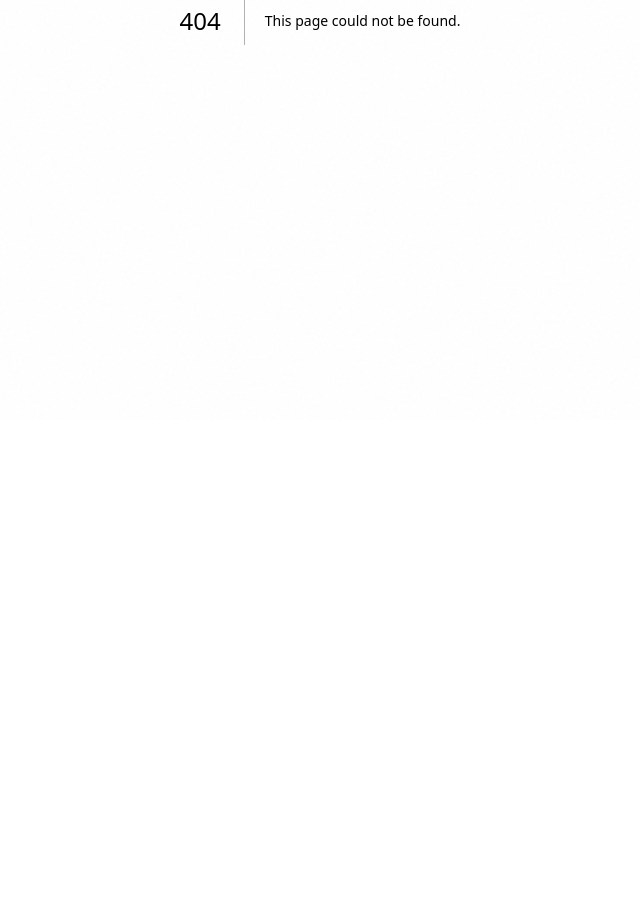
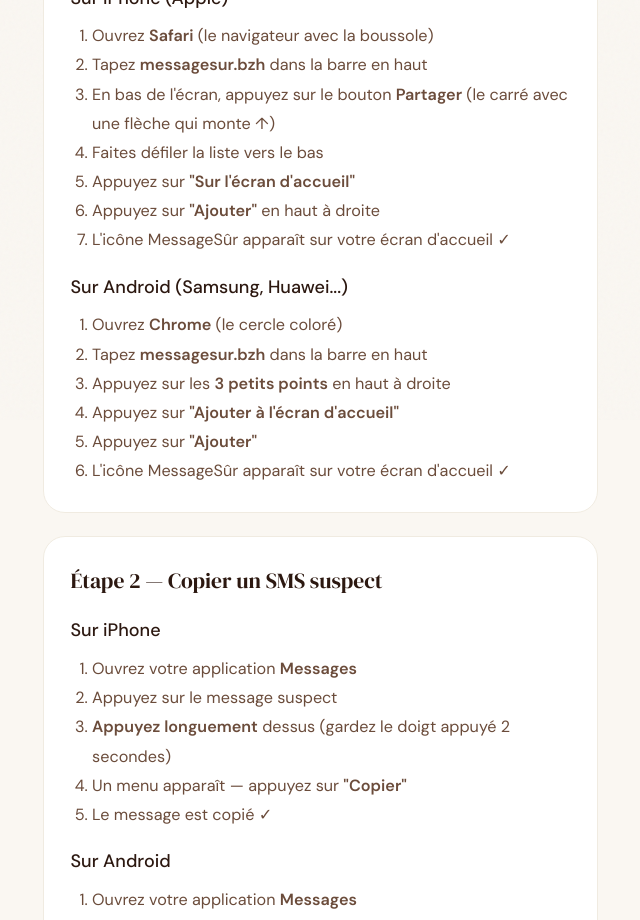
Before and after one commit to SYAL56/messagesur, a Next.js app: page /guide in a window 1280 px wide. Before the commit this address had no page. Shown: the part 380-1300 px from the top of the page, without its empty margins (320-960 px from the left). Before the commit the page ends 800 px from the top, so only its background shows below. Built offline with nearby package versions, Linux system fonts and the light colour scheme.

Commit message:
Ajout page guide utilisation

```diff
--- /dev/null
+++ b/app/guide/page.tsx
@@ -0,0 +1,105 @@
+import Link from 'next/link'
+
+export default function Guide() {
+  return (
+    <main style={{maxWidth:'600px',margin:'0 auto',padding:'2rem 1.25rem 4rem',fontFamily:'var(--font-sans)'}}>
+      <h1 style={{fontFamily:'var(--font-serif)',fontSize:'2rem',fontWeight:400,marginBottom:'0.5rem',color:'var(--warm-brown)'}}>Comment utiliser MessageSûr sur votre téléphone</h1>
+      <p style={{color:'var(--light-brown)',fontSize:'0.9rem',marginBottom:'2rem'}}>Guide pas à pas pour débutants</p>
+
+      <div style={{background:'white',borderRadius:'22px',padding:'1.5rem',border:'1px solid var(--cream-dark)',marginBottom:'1.25rem'}}>
+        <h2 style={{fontFamily:'var(--font-serif)',fontSize:'1.2rem',fontWeight:400,color:'var(--warm-brown)',marginBottom:'0.5rem'}}>Étape 1 — Ajouter le site sur votre écran d'accueil</h2>
+        <p style={{color:'var(--mid-brown)',fontSize:'0.9rem',marginBottom:'1rem',fontStyle:'italic'}}>Faites cela une seule fois. Ensuite vous aurez une icône comme une application.</p>
+
+        <h3 style={{fontSize:'1rem',fontWeight:500,color:'var(--warm-brown)',marginBottom:'0.5rem'}}>Sur iPhone (Apple)</h3>
+        <ol style={{color:'var(--mid-brown)',fontSize:'0.9rem',lineHeight:1.8,paddingLeft:'1.2rem',marginBottom:'1rem'}}>
+          <li>Ouvrez <strong>Safari</strong> (le navigateur avec la boussole)</li>
+          <li>Tapez <strong>messagesur.bzh</strong> dans la barre en haut</li>
+          <li>En bas de l'écran, appuyez sur le bouton <strong>Partager</strong> (le carré avec une flèche qui monte ↑)</li>
+          <li>Faites défiler la liste vers le bas</li>
+          <li>Appuyez sur <strong>"Sur l'écran d'accueil"</strong></li>
+          <li>Appuyez sur <strong>"Ajouter"</strong> en haut à droite</li>
+          <li>L'icône MessageSûr apparaît sur votre écran d'accueil ✓</li>
+        </ol>
+
+        <h3 style={{fontSize:'1rem',fontWeight:500,color:'var(--warm-brown)',marginBottom:'0.5rem'}}>Sur Android (Samsung, Huawei...)</h3>
+        <ol style={{color:'var(--mid-brown)',fontSize:'0.9rem',lineHeight:1.8,paddingLeft:'1.2rem'}}>
+          <li>Ouvrez <strong>Chrome</strong> (le cercle coloré)</li>
+          <li>Tapez <strong>messagesur.bzh</strong> dans la barre en haut</li>
+          <li>Appuyez sur les <strong>3 petits points</strong> en haut à droite</li>
+          <li>Appuyez sur <strong>"Ajouter à l'écran d'accueil"</strong></li>
+          <li>Appuyez sur <strong>"Ajouter"</strong></li>
+          <li>L'icône MessageSûr apparaît sur votre écran d'accueil ✓</li>
+        </ol>
+      </div>
+
+      <div style={{background:'white',borderRadius:'22px',padding:'1.5rem',border:'1px solid var(--cream-dark)',marginBottom:'1.25rem'}}>
+        <h2 style={{fontFamily:'var(--font-serif)',fontSize:'1.2rem',fontWeight:400,color:'var(--warm-brown)',marginBottom:'1rem'}}>Étape 2 — Copier un SMS suspect</h2>
+
+        <h3 style={{fontSize:'1rem',fontWeight:500,color:'var(--warm-brown)',marginBottom:'0.5rem'}}>Sur iPhone</h3>
+        <ol style={{color:'var(--mid-brown)',fontSize:'0.9rem',lineHeight:1.8,paddingLeft:'1.2rem',marginBottom:'1rem'}}>
+          <li>Ouvrez votre application <strong>Messages</strong></li>
+          <li>Appuyez sur le message suspect</li>
+          <li><strong>Appuyez longuement</strong> dessus (gardez le doigt appuyé 2 secondes)</li>
+          <li>Un menu apparaît — appuyez sur <strong>"Copier"</strong></li>
+          <li>Le message est copié ✓</li>
+        </ol>
+
+        <h3 style={{fontSize:'1rem',fontWeight:500,color:'var(--warm-brown)',marginBottom:'0.5rem'}}>Sur Android</h3>
+        <ol style={{color:'var(--mid-brown)',fontSize:'0.9rem',lineHeight:1.8,paddingLeft:'1.2rem'}}>
+          <li>Ouvrez votre application <strong>Messages</strong></li>
+          <li><strong>Appuyez longuement</strong> sur le message suspect (2 secondes)</li>
+          <li>Le message se surligne en bleu</li>
+          <li>Appuyez sur l'icône <strong>Copier</strong> en haut</li>
+          <li>Le message est copié ✓</li>
+        </ol>
+      </div>
+
+      <div style={{background:'white',borderRadius:'22px',padding:'1.5rem',border:'1px solid var(--cream-dark)',marginBottom:'1.25rem'}}>
+        <h2 style={{fontFamily:'var(--font-serif)',fontSize:'1.2rem',fontWeight:400,color:'var(--warm-brown)',marginBottom:'1rem'}}>Étape 3 — Copier un email suspect</h2>
+
+        <h3 style={{fontSize:'1rem',fontWeight:500,color:'var(--warm-brown)',marginBottom:'0.5rem'}}>Sur iPhone et Android</h3>
+        <ol style={{color:'var(--mid-brown)',fontSize:'0.9rem',lineHeight:1.8,paddingLeft:'1.2rem'}}>
+          <li>Ouvrez votre application <strong>Mail</strong> ou <strong>Gmail</strong></li>
+          <li>Ouvrez l'email suspect</li>
+          <li><strong>Appuyez longuement</strong> sur le texte de l'email</li>
+          <li>Des petites poignées bleues apparaissent</li>
+          <li>Faites glisser pour sélectionner tout le texte</li>
+          <li>Appuyez sur <strong>"Copier"</strong></li>
+          <li>Le texte est copié ✓</li>
+        </ol>
+      </div>
+
+      <div style={{background:'white',borderRadius:'22px',padding:'1.5rem',border:'1px solid var(--cream-dark)',marginBottom:'1.25rem'}}>
+        <h2 style={{fontFamily:'var(--font-serif)',fontSize:'1.2rem',fontWeight:400,color:'var(--warm-brown)',marginBottom:'1rem'}}>Étape 4 — Analyser le message sur MessageSûr</h2>
+        <ol style={{color:'var(--mid-brown)',fontSize:'0.9rem',lineHeight:1.8,paddingLeft:'1.2rem',marginBottom:'1rem'}}>
+          <li>Appuyez sur l'icône <strong>MessageSûr</strong> sur votre écran d'accueil</li>
+          <li>Appuyez sur la grande zone blanche <strong>"Collez votre message ici"</strong></li>
+          <li><strong>Appuyez longuement</strong> dans cette zone (2 secondes)</li>
+          <li>Appuyez sur <strong>"Coller"</strong></li>
+          <li>Votre message apparaît dans la zone ✓</li>
+          <li>Appuyez sur le bouton bleu <strong>"Analyser ce message"</strong></li>
+          <li>Attendez 3 secondes</li>
+          <li>Lisez le résultat :</li>
+        </ol>
+        <div style={{display:'flex',flexDirection:'column',gap:'8px',padding:'1rem',background:'var(--cream)',borderRadius:'14px'}}>
+          <div style={{display:'flex',alignItems:'center',gap:'10px',fontSize:'0.95rem',color:'#7F0000'}}>🔴 <strong>Rouge</strong> = Danger, ne cliquez sur rien !</div>
+          <div style={{display:'flex',alignItems:'center',gap:'10px',fontSize:'0.95rem',color:'#7A4100'}}>🟠 <strong>Orange</strong> = Méfiance, vérifiez avant d'agir</div>
+          <div style={{display:'flex',alignItems:'center',gap:'10px',fontSize:'0.95rem',color:'#1B5E20'}}>🟢 <strong>Vert</strong> = Message normal, pas d'inquiétude</div>
+        </div>
+      </div>
+
+      <div style={{background:'#E3F2FD',borderRadius:'22px',padding:'1.5rem',border:'1px solid #90CAF9',marginBottom:'2rem'}}>
+        <h2 style={{fontSize:'1rem',fontWeight:500,color:'#0D47A1',marginBottom:'0.5rem'}}>En cas de doute</h2>
+        <p style={{color:'#1565C0',fontSize:'0.9rem',lineHeight:1.7,marginBottom:'0.5rem'}}>Si vous n'êtes pas sûr de savoir faire, demandez à un proche de vous aider la première fois. Une fois que vous avez compris le principe, c'est très rapide !</p>
+        <p style={{color:'#1565C0',fontSize:'0.95rem',fontWeight:500}}>L'essentiel à retenir : appui long = copier, appui long = coller.</p>
+      </div>
+
+      <div style={{textAlign:'center',marginBottom:'1rem'}}>
+        <a href="/" style={{display:'inline-block',padding:'1rem 2rem',background:'#1565C0',color:'white',borderRadius:'14px',textDecoration:'none',fontWeight:500,fontSize:'1rem'}}>Analyser un message maintenant →</a>
+      </div>
+      <div style={{textAlign:'center'}}>
+        <Link href="/" style={{color:'var(--light-brown)',textDecoration:'none',fontSize:'0.9rem'}}>← Retour à l'accueil</Link>
+      </div>
+    </main>
+  )
+}
--- a/app/page.tsx
+++ b/app/page.tsx
@@ -238,6 +238,8 @@ Collez votre message ici
       <footer className={styles.footer}>
         <p>© 2025 MessageSûr — Fait avec soin pour protéger nos aînés</p>
         <p className={styles.footerLinks}>
+          <a href="/guide">Guide</a>
+          <span>·</span>
           <a href="/about">À propos</a>
           <span>·</span>
           <a href="/confidentialite">Confidentialité</a>
```
Also changed, not shown: 1 other file (tests, documents, lock files or other folders).
